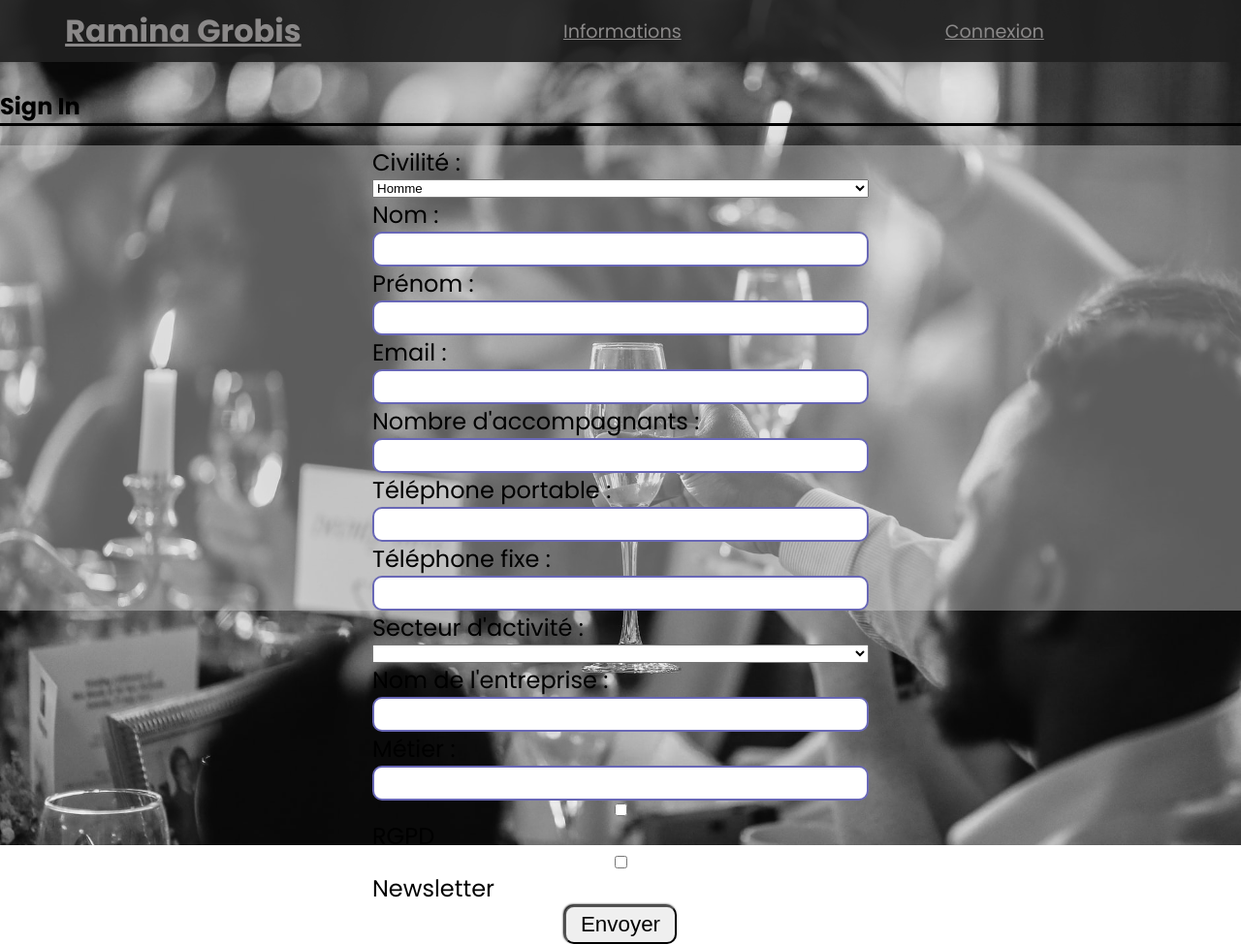
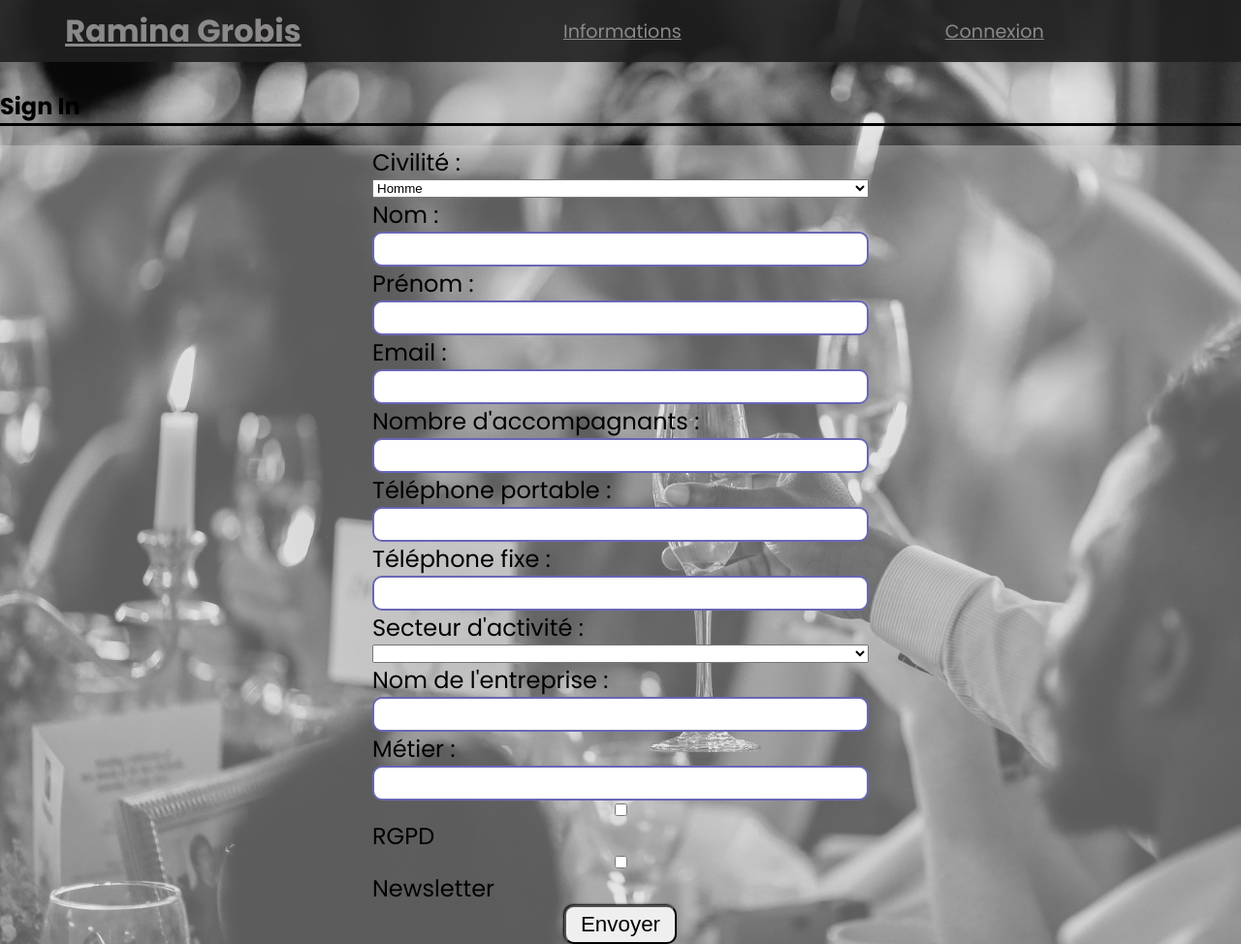
Before and after one commit to Ashriga/RaminaGrobis, a PHP site: page /form-event.php in a window 1280 px wide. Shown: the whole page at 97% size. Run offline with PHP 8.4, Linux system fonts and the light colour scheme; lists and menus that the app fills with data are empty; some libraries are stand-ins or nearby versions.

Commit message:
Rectification des formulaires.

```diff
--- a/raminagrobis/parts_site/assets/css/style.css
+++ b/raminagrobis/parts_site/assets/css/style.css
@@ -351,7 +351,7 @@
     align-items: center;
     justify-content: space-around;
     width: 100wh;
-    height: 60vh;
+    min-height: 70vh;
 }
 
 .formulaire-creation .div-input-label {
--- a/raminagrobis/parts_site/form-admin-creation-form.php
+++ b/raminagrobis/parts_site/form-admin-creation-form.php
@@ -3,11 +3,10 @@
 // création d'un titre de page
 $title = "Admin creation form";
 
+include "header.php";
 include "formulaire-connexion.php";
 include "information.php";
 
-
-include "header.php";
 ?>
 
 <!-- Modifier le form pour que ce soit u qui crée un event. -->
--- a/raminagrobis/parts_site/form-event.php
+++ b/raminagrobis/parts_site/form-event.php
@@ -5,11 +5,12 @@
 // création d'un titre de page
 $title = "Ramina Grobis lp";
 
+include "header.php";
 include "formulaire-connexion.php";
 include "information.php";
 
 
-include "header.php";
+
 ?>
 
     <!-- formulaire en alpha pour test -->
--- a/raminagrobis/parts_site/nos-event.php
+++ b/raminagrobis/parts_site/nos-event.php
@@ -1,13 +1,11 @@
 <?php
 
 // création d'un titre de page
-$title = "Nos events";
+$title = "Nos events";*
 
+include "header.php";
 include "formulaire-connexion.php";
 include "information.php";
-
-
-include "header.php";
 
 include_once "config.php";
 $pdo = new PDO("mysql:host=" . Config::SERVEUR . ";dbname=" . Config::BDD, Config::USERNAME, Config::PASSWORD);
```
